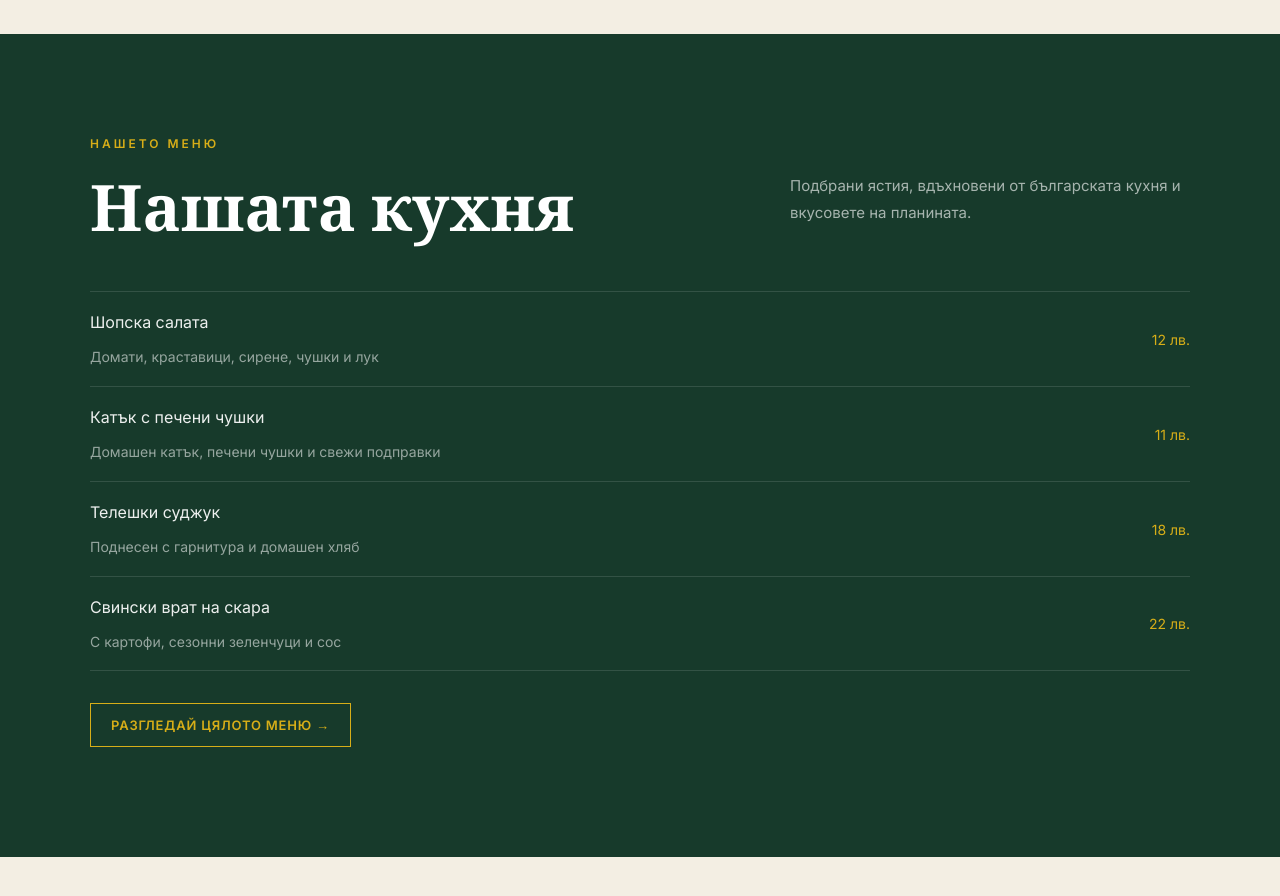
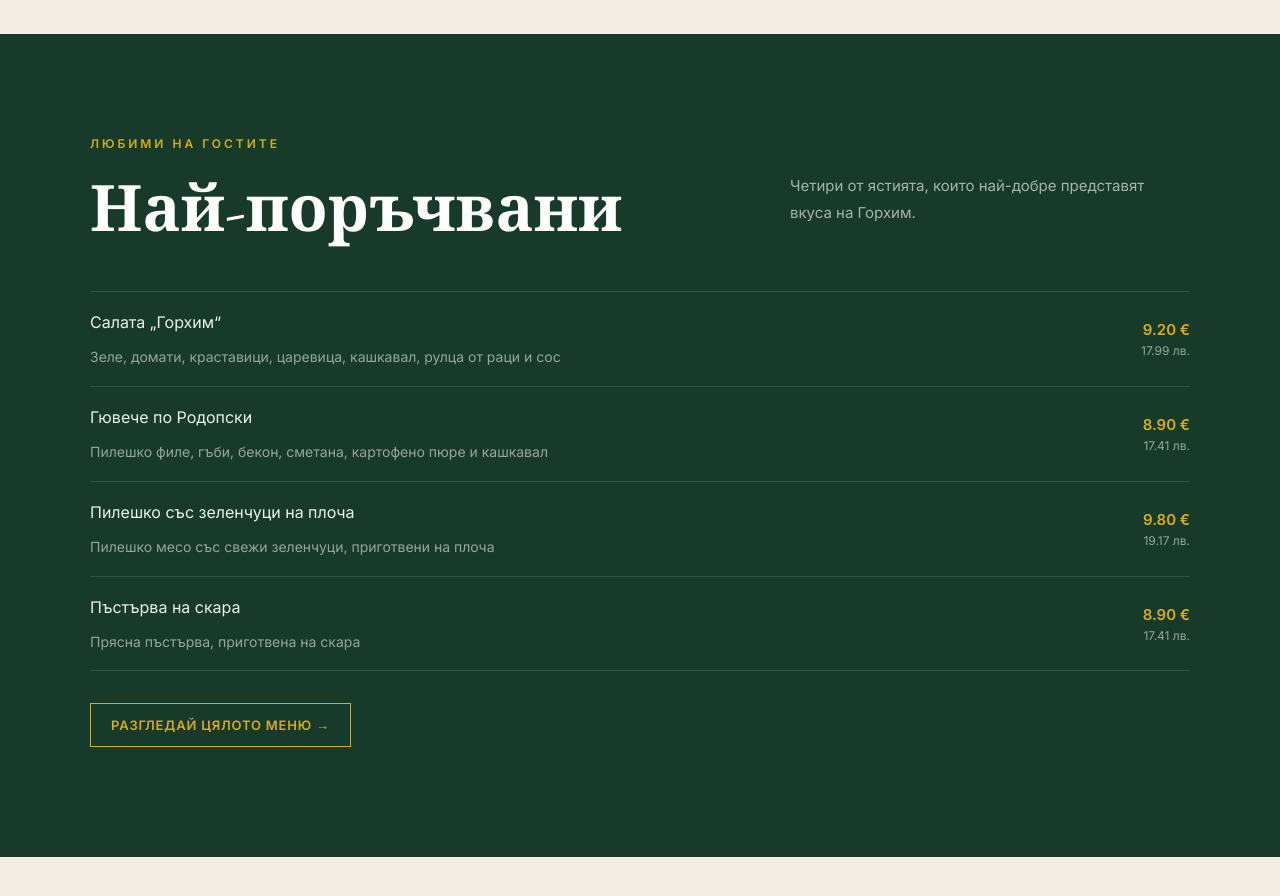
Before and after one commit to Janhri03/restaurant-gorhim, a React (Vite) app: page / in a window 1280 px wide. Shown: the part 1360-2256 px from the top of the page. Built offline with nearby package versions, Linux system fonts and the light colour scheme.

Commit message:
Update featured dishes with dual currency pricing

```diff
--- a/src/App.css
+++ b/src/App.css
@@ -550,6 +550,29 @@ p {
   color: var(--green-dark);
 
   transform: translateY(-2px);
+}
+
+.menu-preview-price {
+  flex-shrink: 0;
+
+  display: flex;
+  flex-direction: column;
+  align-items: flex-end;
+
+  gap: 4px;
+}
+
+.menu-preview-price strong {
+  color: var(--gold);
+
+  font-size: 15px;
+  font-weight: 700;
+}
+
+.menu-preview-price span {
+  color: rgba(255, 255, 255, 0.55);
+
+  font-size: 12px;
 }
 
 /* =========================
--- a/src/components/Menu.jsx
+++ b/src/components/Menu.jsx
@@ -1,24 +1,33 @@
 import { Link } from 'react-router-dom'
+
 const menuItems = [
   {
-    name: 'Шопска салата',
-    description: 'Домати, краставици, сирене, чушки и лук',
-    price: '12 лв.',
+    name: 'Салата „Горхим“',
+    description:
+      'Зеле, домати, краставици, царевица, кашкавал, рулца от раци и сос',
+    euro: '9.20 €',
+    bgn: '17.99 лв.',
   },
   {
-    name: 'Катък с печени чушки',
-    description: 'Домашен катък, печени чушки и свежи подправки',
-    price: '11 лв.',
+    name: 'Гювече по Родопски',
+    description:
+      'Пилешко филе, гъби, бекон, сметана, картофено пюре и кашкавал',
+    euro: '8.90 €',
+    bgn: '17.41 лв.',
   },
   {
-    name: 'Телешки суджук',
-    description: 'Поднесен с гарнитура и домашен хляб',
-    price: '18 лв.',
+    name: 'Пилешко със зеленчуци на плоча',
+    description:
+      'Пилешко месо със свежи зеленчуци, приготвени на плоча',
+    euro: '9.80 €',
+    bgn: '19.17 лв.',
   },
   {
-    name: 'Свински врат на скара',
-    description: 'С картофи, сезонни зеленчуци и сос',
-    price: '22 лв.',
+    name: 'Пъстърва на скара',
+    description:
+      'Прясна пъстърва, приготвена на скара',
+    euro: '8.90 €',
+    bgn: '17.41 лв.',
   },
 ]
 
@@ -28,13 +37,13 @@ function Menu() {
       <div className="container menu-container">
         <div className="menu-heading">
           <div>
-            <p className="eyebrow">НАШЕТО МЕНЮ</p>
-            <h2>Нашата кухня</h2>
+            <p className="eyebrow">ЛЮБИМИ НА ГОСТИТЕ</p>
+
+            <h2>Най-поръчвани</h2>
           </div>
 
           <p className="menu-intro">
-            Подбрани ястия, вдъхновени от българската кухня
-            и вкусовете на планината.
+            Четири от ястията, които най-добре представят вкуса на Горхим.
           </p>
         </div>
 
@@ -46,7 +55,10 @@ function Menu() {
                 <p>{item.description}</p>
               </div>
 
-              <span>{item.price}</span>
+              <div className="menu-preview-price">
+                <strong>{item.euro}</strong>
+                <span>{item.bgn}</span>
+              </div>
             </div>
           ))}
         </div>
```
